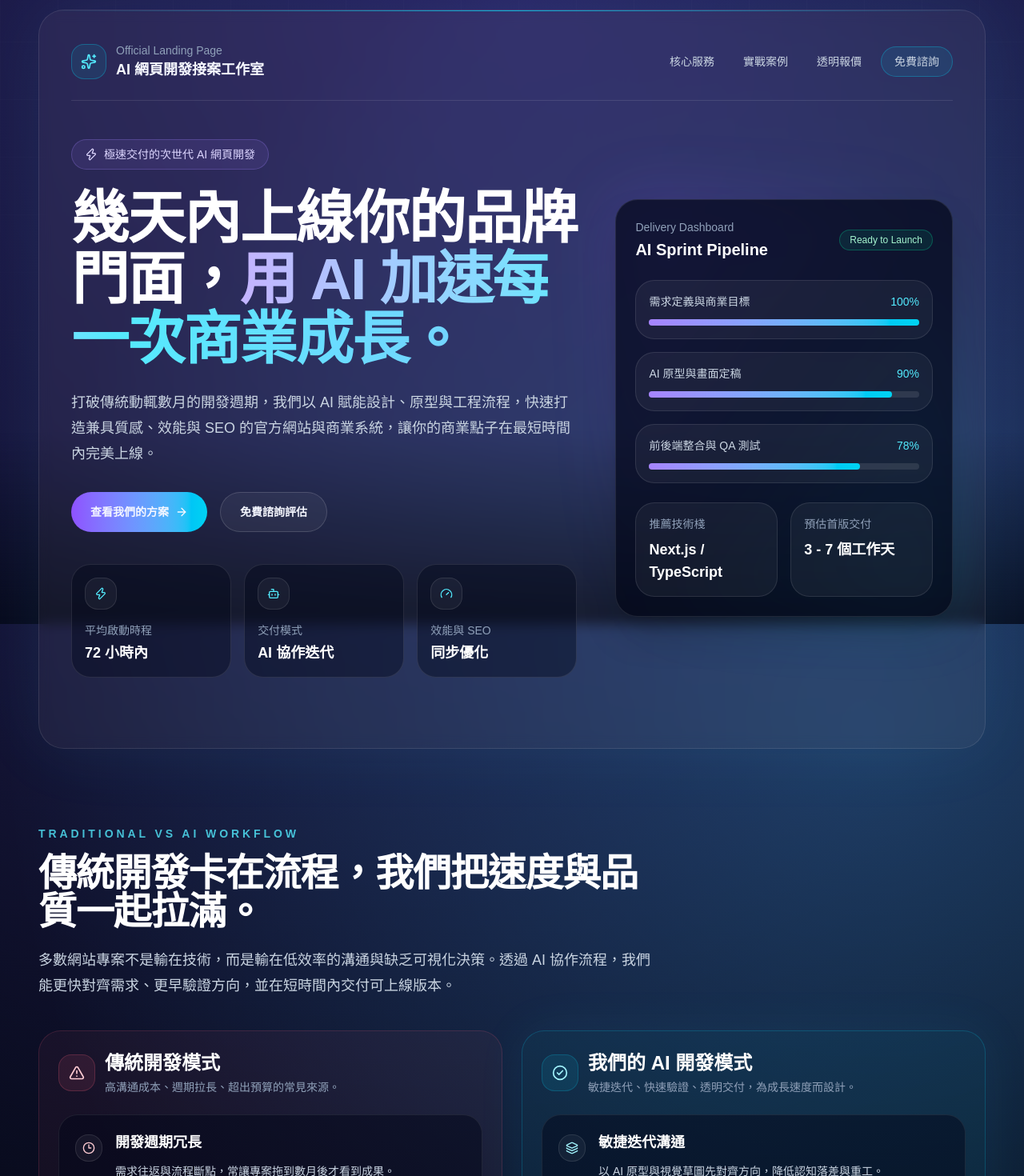
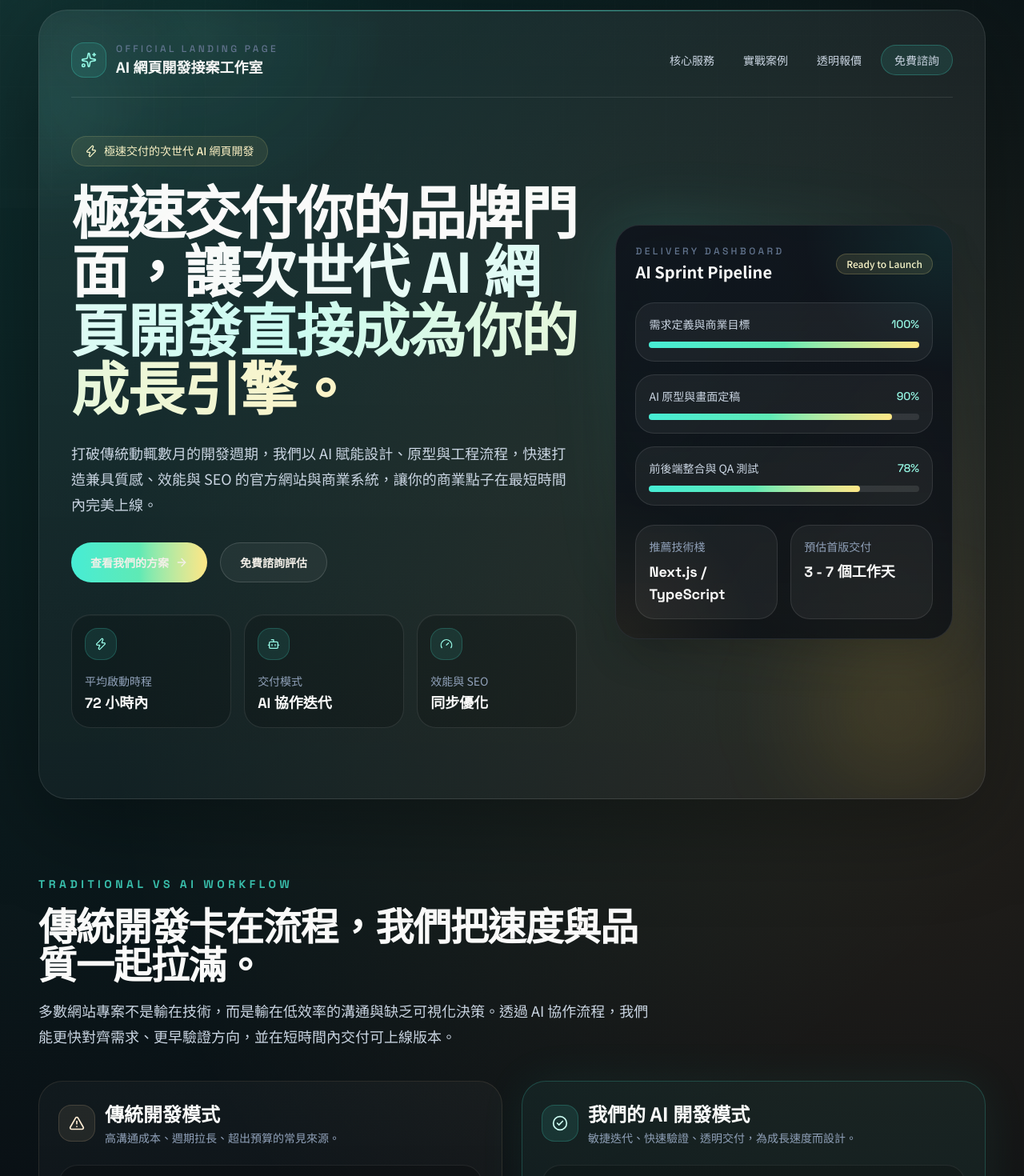
Before and after one commit to differ505-prog/ai-web-studio-landing, a Next.js app: page / in a window 1280 px wide. Shown: the part 20-1490 px from the top of the page at 80% size. Built offline with nearby package versions, Linux system fonts and the light colour scheme.

Commit message:
feat: redesign landing page visual system

```diff
--- a/app/globals.css
+++ b/app/globals.css
@@ -2,14 +2,15 @@
 
 :root {
   color-scheme: dark;
-  --background: #050816;
-  --background-soft: #0a1023;
-  --foreground: #f5f7ff;
-  --muted: #9ba4c7;
-  --border: rgba(132, 149, 255, 0.18);
-  --card: rgba(10, 16, 35, 0.7);
-  --glow-primary: rgba(115, 91, 255, 0.32);
-  --glow-secondary: rgba(57, 208, 255, 0.24);
+  --background: #0b0f14;
+  --background-soft: #121821;
+  --foreground: #f3efe8;
+  --muted: #a9b4c1;
+  --border: rgba(83, 124, 117, 0.24);
+  --card: rgba(18, 24, 33, 0.7);
+  --glow-primary: rgba(46, 226, 198, 0.17);
+  --glow-secondary: rgba(245, 192, 108, 0.12);
+  --glow-tertiary: rgba(60, 130, 246, 0.12);
 }
 
 * {
@@ -24,20 +25,21 @@ body {
   margin: 0;
   min-height: 100vh;
   background:
-    radial-gradient(circle at top, var(--glow-primary), transparent 28%),
-    radial-gradient(circle at 85% 15%, var(--glow-secondary), transparent 20%),
-    linear-gradient(180deg, #070b1b 0%, var(--background) 45%, #04060f 100%);
+    radial-gradient(circle at top left, var(--glow-primary), transparent 26%),
+    radial-gradient(circle at 88% 14%, var(--glow-secondary), transparent 18%),
+    radial-gradient(circle at 72% 42%, var(--glow-tertiary), transparent 16%),
+    linear-gradient(180deg, #070a0f 0%, var(--background) 45%, #05070b 100%);
   color: var(--foreground);
-  font-family: Arial, Helvetica, sans-serif;
+  font-family: var(--font-body), Arial, Helvetica, sans-serif;
 }
 
 body::after {
   content: "";
   position: fixed;
   inset: auto 0 0;
-  height: 240px;
+  height: 280px;
   pointer-events: none;
-  background: linear-gradient(180deg, rgba(5, 8, 22, 0), rgba(5, 8, 22, 0.8));
+  background: linear-gradient(180deg, rgba(11, 15, 20, 0), rgba(11, 15, 20, 0.88));
   z-index: -1;
 }
 
@@ -63,7 +65,7 @@ textarea:focus {
 }
 
 ::selection {
-  background: rgba(96, 165, 250, 0.32);
+  background: rgba(45, 212, 191, 0.28);
   color: #ffffff;
 }
 
@@ -78,9 +80,26 @@ textarea:focus {
   inset: 0;
   pointer-events: none;
   background-image:
-    linear-gradient(rgba(255, 255, 255, 0.03) 1px, transparent 1px),
-    linear-gradient(90deg, rgba(255, 255, 255, 0.03) 1px, transparent 1px);
-  background-size: 72px 72px;
-  mask-image: linear-gradient(180deg, rgba(255, 255, 255, 0.55), transparent 90%);
+    linear-gradient(rgba(255, 255, 255, 0.02) 1px, transparent 1px),
+    linear-gradient(90deg, rgba(255, 255, 255, 0.02) 1px, transparent 1px);
+  background-size: 64px 64px;
+  mask-image: linear-gradient(180deg, rgba(255, 255, 255, 0.52), transparent 92%);
   z-index: -1;
 }
+
+.app-shell::after {
+  content: "";
+  position: fixed;
+  inset: 0;
+  pointer-events: none;
+  background:
+    linear-gradient(125deg, rgba(255, 255, 255, 0.03), transparent 24%),
+    radial-gradient(circle at 20% 20%, rgba(46, 226, 198, 0.05), transparent 24%);
+  mix-blend-mode: screen;
+  opacity: 0.7;
+  z-index: -1;
+}
+
+.font-display {
+  font-family: var(--font-display), var(--font-body), Arial, Helvetica, sans-serif;
+}
--- a/app/layout.tsx
+++ b/app/layout.tsx
@@ -1,12 +1,25 @@
 import type { Metadata } from "next";
+import { Noto_Sans_TC, Space_Grotesk } from "next/font/google";
 import "./globals.css";
 
 const siteName = "AI 網頁開發接案工作室";
 const siteUrl = "https://example.com";
 const title =
-  "AI 網頁開發接案工作室 | 極速交付的次世代官網、系統與 AI 整合開發";
+  "AI 網頁開發接案工作室 | 極速交付的次世代網站、系統與 AI 整合開發";
 const description =
-  "以 Next.js、React、TypeScript 與 AI 協作流程，幾天內打造高轉換 Landing Page、企業官網、內部系統與 AI 深度整合方案，兼顧美感、效能與 SEO。";
+  "以 Next.js、React、TypeScript 與 AI 協作流程，幾天內打造高轉換 Landing Page、企業官網、內部系統與 AI 深度整合方案，兼顧美感、效能、SEO 與商業轉換。";
+
+const bodyFont = Noto_Sans_TC({
+  subsets: ["latin"],
+  weight: ["400", "500", "700", "900"],
+  variable: "--font-body",
+});
+
+const displayFont = Space_Grotesk({
+  subsets: ["latin"],
+  weight: ["500", "700"],
+  variable: "--font-display",
+});
 
 export async function generateMetadata(): Promise<Metadata> {
   return {
@@ -23,6 +36,9 @@ export async function generateMetadata(): Promise<Metadata> {
       "SEO 優化",
       "RWD 響應式網站",
       "網站接案工作室",
+      "AI 網頁設計",
+      "UI UX 設計",
+      "數位轉型開發",
     ],
     applicationName: siteName,
     authors: [{ name: siteName }],
@@ -75,7 +91,11 @@ export default function RootLayout({
 }>) {
   return (
     <html lang="zh-Hant" className="dark">
-      <body className="app-shell antialiased">{children}</body>
+      <body
+        className={`${bodyFont.variable} ${displayFont.variable} app-shell antialiased`}
+      >
+        {children}
+      </body>
     </html>
   );
 }
--- a/components/footer-section.tsx
+++ b/components/footer-section.tsx
@@ -4,13 +4,13 @@ export function FooterSection() {
       <div className="flex flex-col gap-3 text-sm text-slate-400 sm:flex-row sm:items-center sm:justify-between">
         <p>© 2026 AI 網頁開發接案工作室. All rights reserved.</p>
         <div className="flex flex-wrap items-center gap-4">
-          <a href="#services" className="transition hover:text-white">
+          <a href="#services" className="transition hover:text-teal-50">
             服務項目
           </a>
-          <a href="#portfolio" className="transition hover:text-white">
+          <a href="#portfolio" className="transition hover:text-teal-50">
             案例展示
           </a>
-          <a href="#contact" className="transition hover:text-white">
+          <a href="#contact" className="transition hover:text-teal-50">
             聯絡我們
           </a>
         </div>
--- a/components/hero-section.tsx
+++ b/components/hero-section.tsx
@@ -24,21 +24,25 @@ export function HeroSection() {
     <AnimatedSection
       id="top"
       ariaLabelledBy="hero-title"
-      className="relative overflow-hidden rounded-[32px] border border-white/10 bg-white/5 px-6 py-8 shadow-[0_0_90px_rgba(61,208,255,0.08)] backdrop-blur sm:px-8 lg:px-10 lg:py-10"
+      className="relative overflow-hidden rounded-[36px] border border-white/10 bg-[linear-gradient(180deg,rgba(255,255,255,0.06),rgba(255,255,255,0.03))] px-6 py-8 shadow-[0_28px_120px_rgba(0,0,0,0.35)] backdrop-blur-xl sm:px-8 lg:px-10 lg:py-10"
     >
-      <div className="absolute inset-x-0 top-0 h-px bg-gradient-to-r from-transparent via-cyan-400/80 to-transparent" />
+      <div className="absolute inset-x-0 top-0 h-px bg-gradient-to-r from-transparent via-teal-300/70 to-transparent" />
+      <div className="absolute -left-16 top-10 h-40 w-40 rounded-full bg-teal-300/12 blur-3xl" />
+      <div className="absolute bottom-0 right-0 h-56 w-56 rounded-full bg-amber-300/10 blur-3xl" />
 
       <nav
         className="flex flex-col gap-5 border-b border-white/10 pb-6 sm:flex-row sm:items-center sm:justify-between"
         aria-label="主選單"
       >
         <a href="#top" className="flex items-center gap-3 text-white">
-          <span className="flex h-11 w-11 items-center justify-center rounded-2xl border border-cyan-400/30 bg-cyan-400/10 text-cyan-300">
+          <span className="flex h-11 w-11 items-center justify-center rounded-2xl border border-teal-300/25 bg-teal-300/10 text-teal-200">
             <Sparkles className="h-5 w-5" />
           </span>
           <span>
-            <span className="block text-sm text-slate-400">Official Landing Page</span>
-            <span className="text-lg font-semibold">AI 網頁開發接案工作室</span>
+            <span className="font-display block text-xs uppercase tracking-[0.28em] text-slate-500">
+              Official Landing Page
+            </span>
+            <span className="text-lg font-semibold text-stone-100">AI 網頁開發接案工作室</span>
           </span>
         </a>
 
@@ -54,7 +58,7 @@ export function HeroSection() {
           </a>
           <a
             href="#contact"
-            className="rounded-full border border-cyan-400/30 bg-cyan-400/10 px-4 py-2 font-medium text-cyan-200 transition hover:border-cyan-300/50 hover:bg-cyan-400/15"
+            className="rounded-full border border-teal-300/25 bg-teal-300/10 px-4 py-2 font-medium text-teal-100 transition hover:border-teal-200/40 hover:bg-teal-300/15"
           >
             免費諮詢
           </a>
@@ -63,18 +67,18 @@ export function HeroSection() {
 
       <div className="grid gap-12 py-12 lg:grid-cols-[minmax(0,1.2fr)_minmax(340px,0.8fr)] lg:items-center">
         <div>
-          <div className="inline-flex items-center gap-2 rounded-full border border-violet-400/25 bg-violet-400/10 px-4 py-2 text-sm text-violet-200">
+          <div className="font-display inline-flex items-center gap-2 rounded-full border border-amber-200/15 bg-amber-200/8 px-4 py-2 text-sm text-amber-100">
             <Zap className="h-4 w-4" />
             極速交付的次世代 AI 網頁開發
           </div>
 
           <h1
             id="hero-title"
-            className="mt-6 max-w-4xl text-4xl font-semibold tracking-tight text-white sm:text-5xl lg:text-7xl lg:leading-[1.05]"
+            className="font-display mt-6 max-w-4xl text-4xl font-semibold tracking-tight text-stone-50 sm:text-5xl lg:text-7xl lg:leading-[1.02]"
           >
-            幾天內上線你的品牌門面，
-            <span className="bg-gradient-to-r from-violet-300 via-cyan-300 to-sky-300 bg-clip-text text-transparent">
-              用 AI 加速每一次商業成長。
+            極速交付你的品牌門面，
+            <span className="bg-gradient-to-r from-stone-50 via-teal-100 to-amber-100 bg-clip-text text-transparent">
+              讓次世代 AI 網頁開發直接成為你的成長引擎。
             </span>
           </h1>
 
@@ -86,14 +90,14 @@ export function HeroSection() {
           <div className="mt-8 flex flex-col gap-4 sm:flex-row">
             <a
               href="#pricing"
-              className="inline-flex items-center justify-center gap-2 rounded-full bg-gradient-to-r from-violet-500 to-cyan-400 px-6 py-3.5 text-sm font-semibold text-slate-950 transition hover:scale-[1.02]"
+              className="inline-flex items-center justify-center gap-2 rounded-full bg-gradient-to-r from-teal-300 via-emerald-300 to-amber-200 px-6 py-3.5 text-sm font-semibold text-slate-950 transition hover:scale-[1.02]"
             >
               查看我們的方案
               <ArrowRight className="h-4 w-4" />
             </a>
             <a
               href="#contact"
-              className="inline-flex items-center justify-center rounded-full border border-white/15 bg-white/5 px-6 py-3.5 text-sm font-semibold text-white transition hover:border-cyan-400/40 hover:bg-cyan-400/10"
+              className="inline-flex items-center justify-center rounded-full border border-white/15 bg-white/5 px-6 py-3.5 text-sm font-semibold text-white transition hover:border-teal-300/35 hover:bg-teal-300/10"
             >
               免費諮詢評估
             </a>
@@ -103,69 +107,76 @@ export function HeroSection() {
             {quickStats.map(({ label, value, icon: Icon }) => (
               <article
                 key={label}
-                className="rounded-3xl border border-white/10 bg-slate-950/40 p-4"
+                className="rounded-3xl border border-white/10 bg-black/20 p-4 shadow-[inset_0_1px_0_rgba(255,255,255,0.04)]"
               >
-                <div className="flex h-10 w-10 items-center justify-center rounded-2xl border border-white/10 bg-white/5 text-cyan-300">
+                <div className="flex h-10 w-10 items-center justify-center rounded-2xl border border-teal-300/20 bg-teal-300/10 text-teal-200">
                   <Icon className="h-4 w-4" />
                 </div>
                 <p className="mt-4 text-sm text-slate-400">{label}</p>
-                <p className="mt-1 text-lg font-semibold text-white">{value}</p>
+                <p className="font-display mt-1 text-lg font-semibold text-stone-50">{value}</p>
               </article>
             ))}
           </div>
         </div>
 
         <div className="relative">
-          <div className="absolute inset-0 rounded-[28px] bg-gradient-to-br from-violet-500/20 via-transparent to-cyan-400/20 blur-2xl" />
-          <article className="relative overflow-hidden rounded-[28px] border border-white/10 bg-slate-950/70 p-6 shadow-2xl">
+          <div className="absolute inset-0 rounded-[28px] bg-gradient-to-br from-teal-300/18 via-transparent to-amber-200/14 blur-2xl" />
+          <article className="relative overflow-hidden rounded-[30px] border border-white/10 bg-[linear-gradient(180deg,rgba(15,20,28,0.94),rgba(10,14,20,0.78))] p-6 shadow-2xl">
+            <div className="absolute inset-0 bg-[radial-gradient(circle_at_top_right,rgba(46,226,198,0.10),transparent_28%),radial-gradient(circle_at_bottom_left,rgba(245,192,108,0.08),transparent_26%)]" />
             <div className="flex items-center justify-between">
               <div>
-                <p className="text-sm text-slate-400">Delivery Dashboard</p>
-                <p className="mt-1 text-xl font-semibold text-white">AI Sprint Pipeline</p>
+                <p className="font-display text-xs uppercase tracking-[0.28em] text-slate-500">
+                  Delivery Dashboard
+                </p>
+                <p className="mt-1 text-xl font-semibold text-stone-50">AI Sprint Pipeline</p>
               </div>
-              <span className="rounded-full border border-emerald-400/30 bg-emerald-400/10 px-3 py-1 text-xs font-medium text-emerald-200">
+              <span className="rounded-full border border-amber-200/20 bg-amber-200/10 px-3 py-1 text-xs font-medium text-amber-100">
                 Ready to Launch
               </span>
             </div>
 
-            <div className="mt-6 space-y-4">
+            <div className="relative mt-6 space-y-4">
               <div className="rounded-3xl border border-white/10 bg-white/5 p-4">
                 <div className="flex items-center justify-between text-sm text-slate-300">
                   <span>需求定義與商業目標</span>
-                  <span className="text-cyan-300">100%</span>
+                  <span className="font-display text-teal-200">100%</span>
                 </div>
                 <div className="mt-3 h-2 rounded-full bg-white/10">
-                  <div className="h-2 w-full rounded-full bg-gradient-to-r from-violet-400 to-cyan-400" />
+                  <div className="h-2 w-full rounded-full bg-gradient-to-r from-teal-300 via-emerald-300 to-amber-200" />
                 </div>
               </div>
               <div className="rounded-3xl border border-white/10 bg-white/5 p-4">
                 <div className="flex items-center justify-between text-sm text-slate-300">
                   <span>AI 原型與畫面定稿</span>
-                  <span className="text-cyan-300">90%</span>
+                  <span className="font-display text-teal-200">90%</span>
                 </div>
                 <div className="mt-3 h-2 rounded-full bg-white/10">
-                  <div className="h-2 w-[90%] rounded-full bg-gradient-to-r from-violet-400 to-cyan-400" />
+                  <div className="h-2 w-[90%] rounded-full bg-gradient-to-r from-teal-300 via-emerald-300 to-amber-200" />
                 </div>
               </div>
               <div className="rounded-3xl border border-white/10 bg-white/5 p-4">
                 <div className="flex items-center justify-between text-sm text-slate-300">
                   <span>前後端整合與 QA 測試</span>
-                  <span className="text-cyan-300">78%</span>
+                  <span className="font-display text-teal-200">78%</span>
                 </div>
                 <div className="mt-3 h-2 rounded-full bg-white/10">
-                  <div className="h-2 w-[78%] rounded-full bg-gradient-to-r from-violet-400 to-cyan-400" />
+                  <div className="h-2 w-[78%] rounded-full bg-gradient-to-r from-teal-300 via-emerald-300 to-amber-200" />
                 </div>
               </div>
             </div>
 
-            <div className="mt-6 grid gap-4 sm:grid-cols-2">
+            <div className="relative mt-6 grid gap-4 sm:grid-cols-2">
               <div className="rounded-3xl border border-white/10 bg-white/5 p-4">
                 <p className="text-sm text-slate-400">推薦技術棧</p>
-                <p className="mt-2 text-lg font-semibold text-white">Next.js / TypeScript</p>
+                <p className="font-display mt-2 text-lg font-semibold text-stone-50">
+                  Next.js / TypeScript
+                </p>
               </div>
               <div className="rounded-3xl border border-white/10 bg-white/5 p-4">
                 <p className="text-sm text-slate-400">預估首版交付</p>
-                <p className="mt-2 text-lg font-semibold text-white">3 - 7 個工作天</p>
+                <p className="font-display mt-2 text-lg font-semibold text-stone-50">
+                  3 - 7 個工作天
+                </p>
               </div>
             </div>
           </article>
--- a/components/pain-points-section.tsx
+++ b/components/pain-points-section.tsx
@@ -24,26 +24,26 @@ export function PainPointsSection() {
       />
 
       <div className="mt-10 grid gap-6 lg:grid-cols-2">
-        <article className="rounded-[28px] border border-rose-400/15 bg-rose-400/5 p-6">
+        <article className="rounded-[30px] border border-orange-200/10 bg-[linear-gradient(180deg,rgba(255,255,255,0.03),rgba(255,255,255,0.02))] p-6">
           <div className="flex items-center gap-3">
-            <span className="rounded-2xl border border-rose-400/20 bg-rose-400/10 p-3 text-rose-200">
+            <span className="rounded-2xl border border-orange-200/15 bg-orange-200/8 p-3 text-orange-100">
               <AlertTriangle className="h-5 w-5" />
             </span>
             <div>
-              <h3 className="text-2xl font-semibold text-white">傳統開發模式</h3>
+              <h3 className="text-2xl font-semibold text-stone-50">傳統開發模式</h3>
               <p className="mt-1 text-sm text-slate-400">高溝通成本、週期拉長、超出預算的常見來源。</p>
             </div>
           </div>
 
           <div className="mt-6 space-y-4">
             {traditional.map(({ icon: Icon, label, description }) => (
-              <div key={label} className="rounded-3xl border border-white/8 bg-slate-950/50 p-5">
+              <div key={label} className="rounded-3xl border border-white/8 bg-black/20 p-5">
                 <div className="flex items-start gap-4">
-                  <span className="mt-1 rounded-2xl border border-white/10 bg-white/5 p-2 text-rose-200">
+                  <span className="mt-1 rounded-2xl border border-white/10 bg-white/5 p-2 text-orange-100">
                     <Icon className="h-4 w-4" />
                   </span>
                   <div>
-                    <h4 className="text-lg font-semibold text-white">{label}</h4>
+                    <h4 className="text-lg font-semibold text-stone-50">{label}</h4>
                     <p className="mt-2 text-sm leading-7 text-slate-300">{description}</p>
                   </div>
                 </div>
@@ -52,26 +52,26 @@ export function PainPointsSection() {
           </div>
         </article>
 
-        <article className="rounded-[28px] border border-cyan-400/20 bg-cyan-400/5 p-6 shadow-[0_0_60px_rgba(49,208,255,0.08)]">
+        <article className="rounded-[30px] border border-teal-300/20 bg-teal-300/6 p-6 shadow-[0_0_60px_rgba(46,226,198,0.07)]">
           <div className="flex items-center gap-3">
-            <span className="rounded-2xl border border-cyan-400/20 bg-cyan-400/10 p-3 text-cyan-200">
+            <span className="rounded-2xl border border-teal-300/20 bg-teal-300/10 p-3 text-teal-100">
               <CheckCircle2 className="h-5 w-5" />
             </span>
             <div>
-              <h3 className="text-2xl font-semibold text-white">我們的 AI 開發模式</h3>
+              <h3 className="text-2xl font-semibold text-stone-50">我們的 AI 開發模式</h3>
               <p className="mt-1 text-sm text-slate-400">敏捷迭代、快速驗證、透明交付，為成長速度而設計。</p>
             </div>
           </div>
 
           <div className="mt-6 space-y-4">
             {aiDriven.map(({ icon: Icon, label, description }) => (
-              <div key={label} className="rounded-3xl border border-white/8 bg-slate-950/50 p-5">
+              <div key={label} className="rounded-3xl border border-white/8 bg-black/20 p-5">
                 <div className="flex items-start gap-4">
-                  <span className="mt-1 rounded-2xl border border-white/10 bg-white/5 p-2 text-cyan-200">
+                  <span className="mt-1 rounded-2xl border border-white/10 bg-white/5 p-2 text-teal-100">
                     <Icon className="h-4 w-4" />
                   </span>
                   <div>
-                    <h4 className="text-lg font-semibold text-white">{label}</h4>
+                    <h4 className="text-lg font-semibold text-stone-50">{label}</h4>
                     <p className="mt-2 text-sm leading-7 text-slate-300">{description}</p>
                   </div>
                 </div>
--- a/components/section-intro.tsx
+++ b/components/section-intro.tsx
@@ -15,10 +15,10 @@ export function SectionIntro({
 
   return (
     <div className={`max-w-3xl ${alignment}`}>
-      <p className="text-sm font-semibold uppercase tracking-[0.28em] text-cyan-300/80">
+      <p className="font-display text-sm font-semibold uppercase tracking-[0.32em] text-teal-300/80">
         {eyebrow}
       </p>
-      <h2 className="mt-4 text-3xl font-semibold tracking-tight text-white md:text-5xl">
+      <h2 className="mt-4 text-3xl font-semibold tracking-tight text-stone-50 md:text-5xl">
         {title}
       </h2>
       <p className="mt-5 text-base leading-8 text-slate-300 md:text-lg">
```
Also changed, not shown: components/contact-section.tsx (+14 -8 lines), components/portfolio-section.tsx (+8 -8 lines), components/pricing-section.tsx (+8 -8 lines), components/services-section.tsx (+4 -4 lines), components/workflow-section.tsx (+4 -4 lines).
